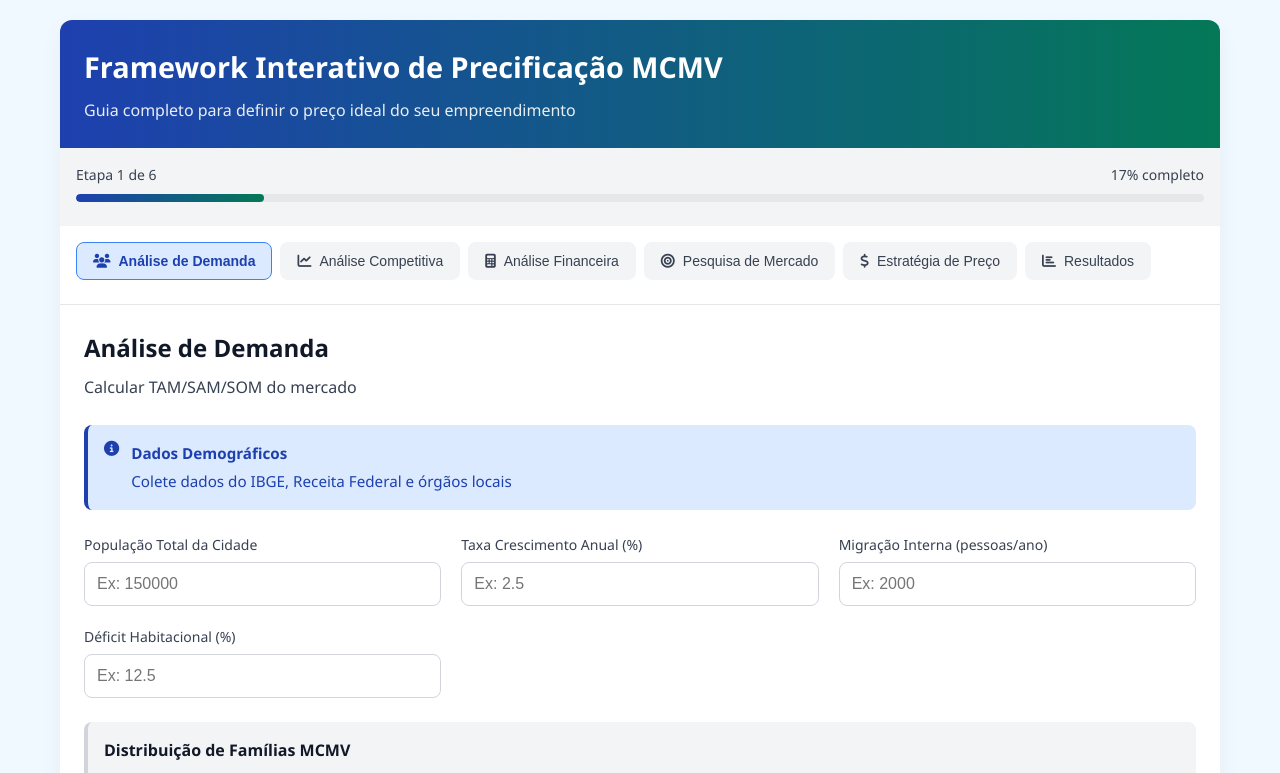
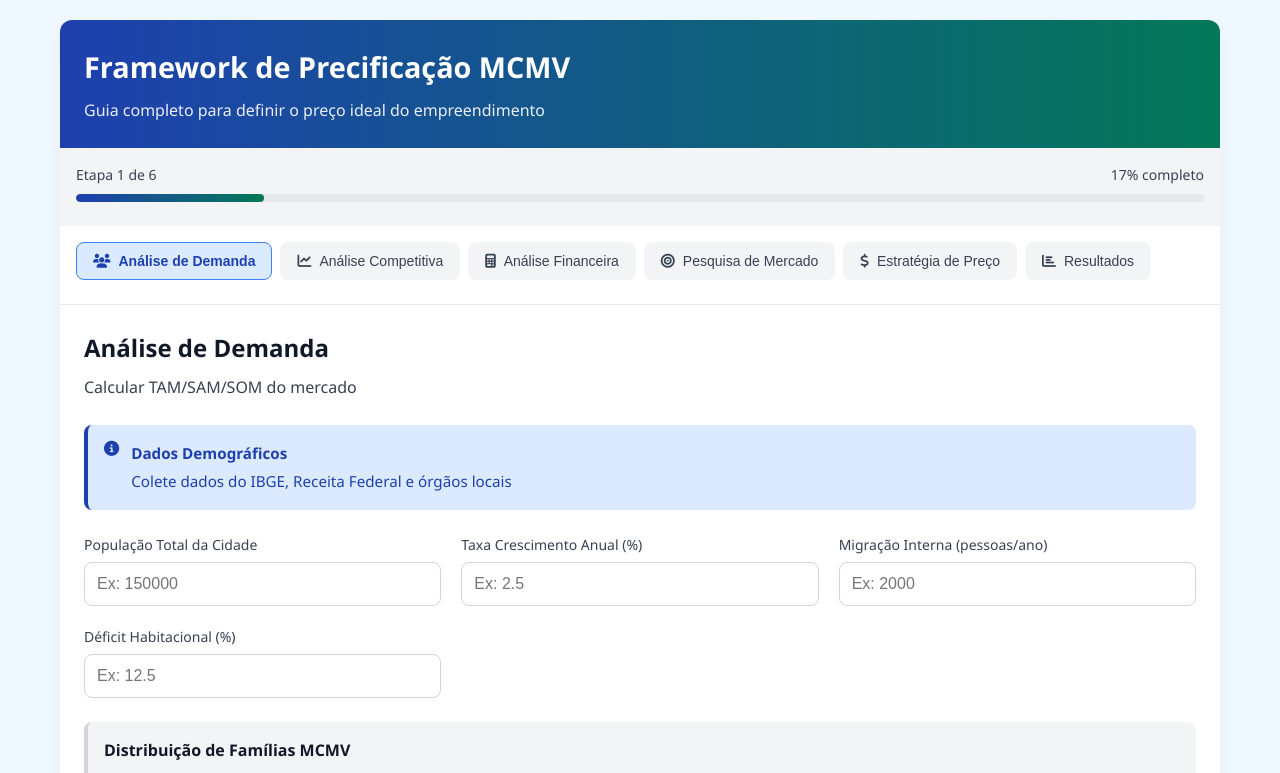
Before and after one commit to jocielefranca/FrameworkPreco, a plain HTML site: page index.html in a window 1280 px wide. Shown: the top 773 px of the page. Drawn offline with Linux system fonts and the light colour scheme.

Commit message:
Update index.html

```diff
--- a/index.html
+++ b/index.html
@@ -550,8 +550,8 @@
         <div class="main-card">
             <!-- Header -->
             <div class="app-header">
-                <h1>Framework Interativo de Precificação MCMV</h1>
-                <p>Guia completo para definir o preço ideal do seu empreendimento</p>
+                <h1>Framework de Precificação MCMV</h1>
+                <p>Guia completo para definir o preço ideal do empreendimento</p>
             </div>
 
             <!-- Progress Bar -->
```
